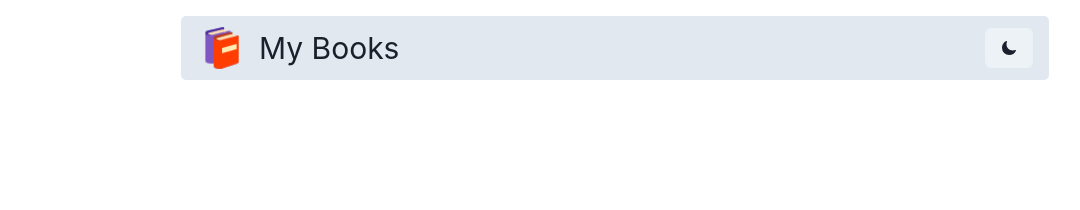
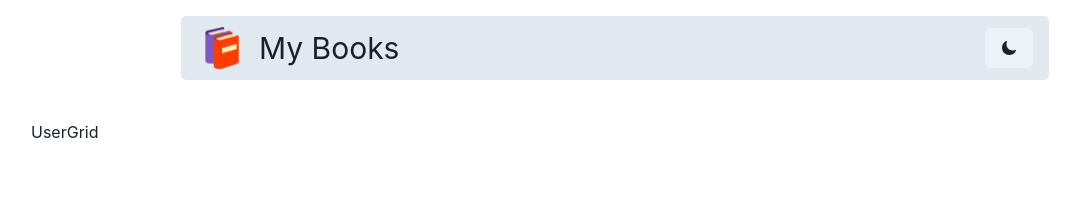
Before and after one commit to LaurenCummings/book-project, a React (Vite) app in the folder frontend/: page / in a window 1280 px wide. Shown: the top 210 px of the page, without its empty margins (25-1105 px from the left). Built offline with nearby package versions, Linux system fonts and the light colour scheme.

Commit message:
added userGrid to app

```diff
--- a/frontend/src/App.jsx
+++ b/frontend/src/App.jsx
@@ -1,5 +1,6 @@
 import { Container, Stack } from "@chakra-ui/react";
 import Navbar from "./components/Navbar";
+import UserGrid from "./components/UserGrid";
 
 function App() {
 
@@ -8,7 +9,7 @@ function App() {
       <Navbar />
 
       <Container maxW={"1200px"} my={4}>
-
+        <UserGrid />
 
       </Container>
     </Stack>
```
